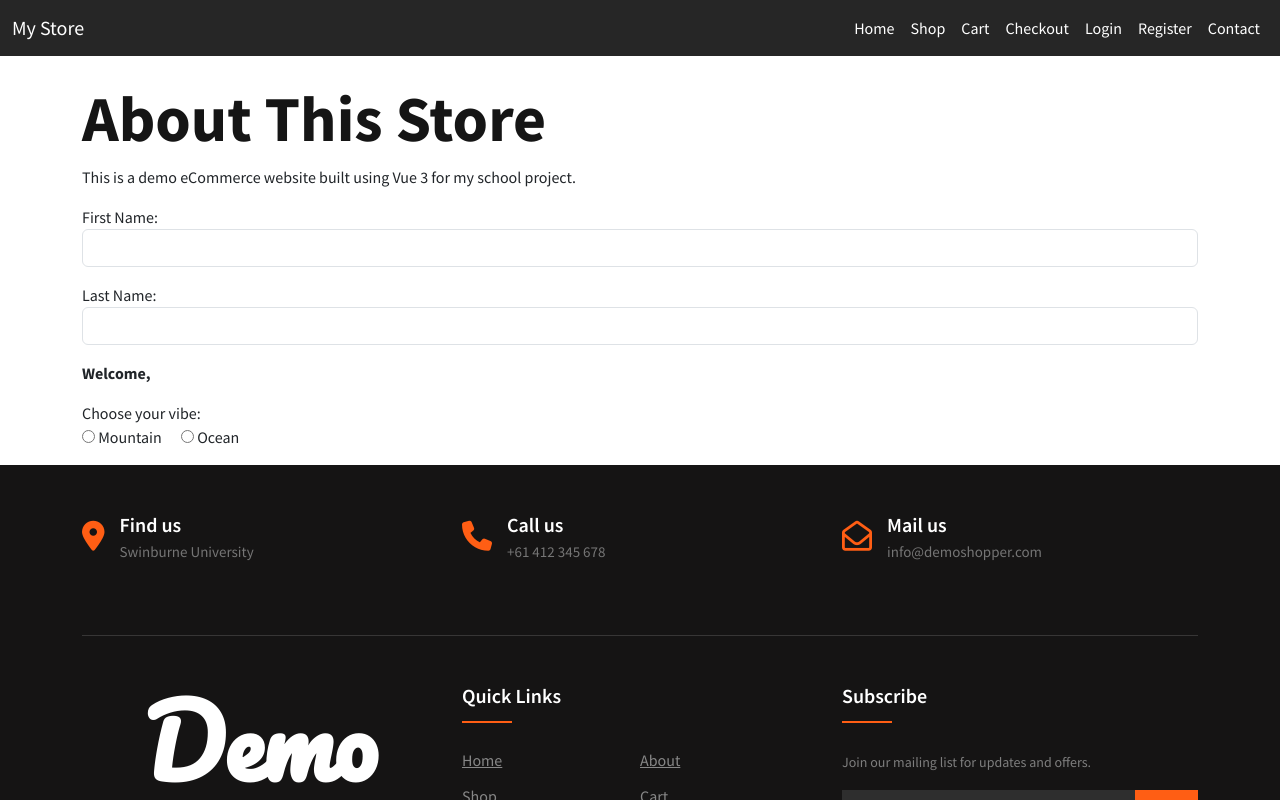
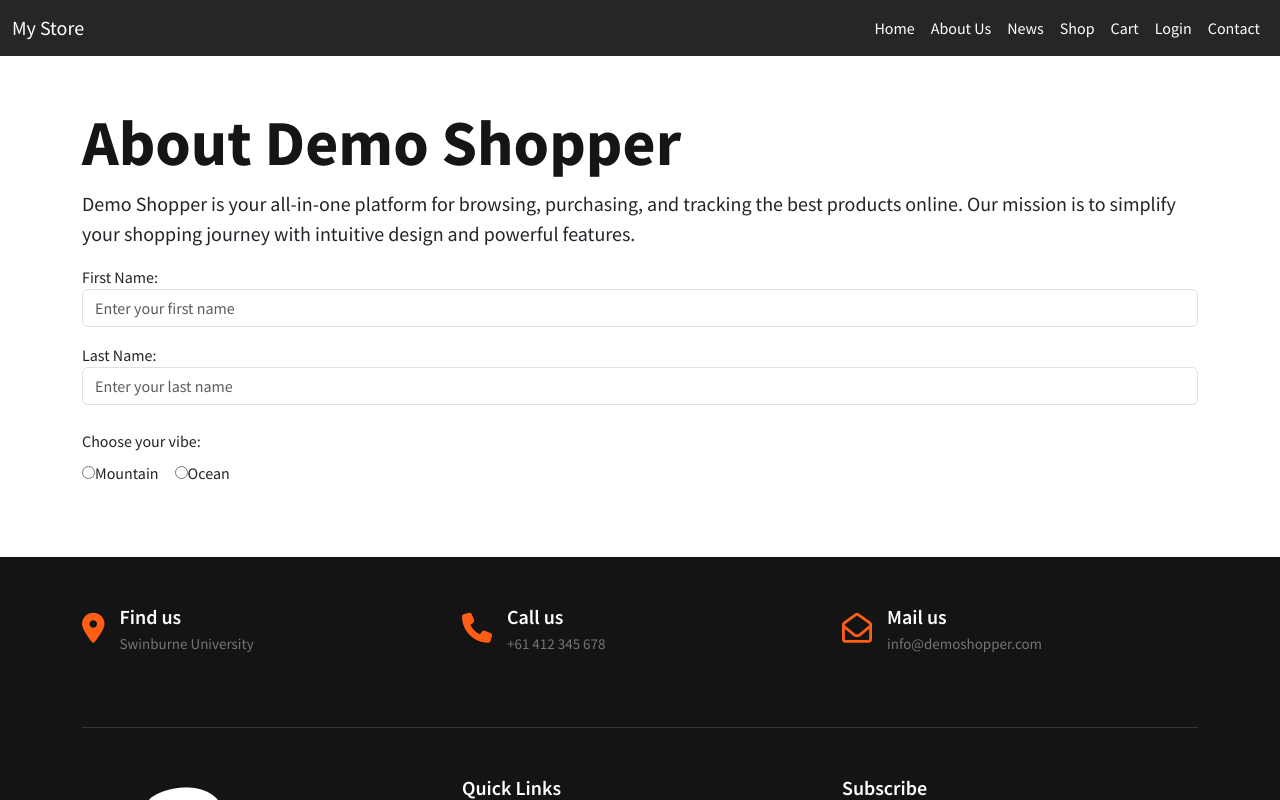
Before and after one commit to Norin209/a3, a Vue app in the folder my-project/: page /about in a window 1280 px wide. Shown: the top 800 px of the page. Built offline with nearby package versions, Linux system fonts and the light colour scheme.

Commit message:
Your commit message

```diff
--- a/my-project/src/components/Navbar.vue
+++ b/my-project/src/components/Navbar.vue
@@ -13,19 +13,19 @@
               <router-link to="/" class="nav-link">Home</router-link>
             </li>
             <li class="nav-item">
+              <router-link to="/About" class="nav-link">About Us</router-link>
+            </li>
+            <li class="nav-item">
+              <router-link to="/News" class="nav-link">News</router-link>
+            </li>
+            <li class="nav-item">
               <router-link to="/products" class="nav-link">Shop</router-link>
             </li>
             <li class="nav-item">
               <router-link to="/cart" class="nav-link">Cart</router-link>
             </li>
             <li class="nav-item">
-              <router-link to="/checkout" class="nav-link">Checkout</router-link>
-            </li>
-            <li class="nav-item">
               <router-link to="/login" class="nav-link">Login</router-link>
-            </li>
-            <li class="nav-item">
-              <router-link to="/register" class="nav-link">Register</router-link>
             </li>
             <li class="nav-item">
               <router-link to="/contact" class="nav-link">Contact</router-link>
--- a/my-project/src/pages/About.vue
+++ b/my-project/src/pages/About.vue
@@ -1,28 +1,76 @@
-<!-- eslint-disable vue/multi-word-component-names -->
 <template>
-    <div class="container mt-4">
-      <h2>About This Store</h2>
-      <p>This is a demo eCommerce website built using Vue 3 for my school project.</p>
+  <div class="about-page container py-5">
+    <h2>About Demo Shopper</h2>
+    <p class="lead">
+      Demo Shopper is your all-in-one platform for browsing, purchasing, and tracking the best products online.
+      Our mission is to simplify your shopping journey with intuitive design and powerful features.
+    </p>
 
-      <form class="mt-3">
-        <div class="mb-3">
-          <label>First Name:</label>
-          <input type="text" v-model="firstName" class="form-control" />
+    <!-- User Name Input -->
+    <div class="form-group mb-3">
+      <label for="firstName">First Name:</label>
+      <input
+        v-model="firstName"
+        type="text"
+        id="firstName"
+        class="form-control"
+        placeholder="Enter your first name"
+      />
     </div>
-        <div class="mb-3">
-          <label>Last Name:</label>
-          <input type="text" v-model="lastName" class="form-control" />
-        </div>
-        <p class="fw-bold">Welcome, {{ fullName }}</p>
-
-        <div class="mb-3">
-          <label>Choose your vibe:</label><br />
-          <input type="radio" value="Mountain" v-model="theme" /> Mountain
-          <input type="radio" value="Ocean" v-model="theme" class="ms-3" /> Ocean
+    <div class="form-group mb-3">
+      <label for="lastName">Last Name:</label>
+      <input
+        v-model="lastName"
+        type="text"
+        id="lastName"
+        class="form-control"
+        placeholder="Enter your last name"
+      />
     </div>
 
-        <img v-if="theme" :src="themeImage" class="img-fluid" style="max-width: 300px;" />
-      </form>
+    <!-- Welcome Message -->
+    <div v-if="fullName" class="alert alert-success mt-3">
+      Welcome, {{ fullName }}!
+    </div>
+
+    <!-- Image Choice -->
+    <div class="form-group mt-4">
+      <label class="form-label">Choose your vibe:</label>
+      <div>
+        <input
+          type="radio"
+          id="mountain"
+          value="mountain"
+          v-model="selectedImage"
+        />
+        <label for="mountain">Mountain</label>
+
+        <input
+          type="radio"
+          id="ocean"
+          value="ocean"
+          v-model="selectedImage"
+          class="ms-3"
+        />
+        <label for="ocean">Ocean</label>
+      </div>
+    </div>
+
+    <!-- Conditional Image -->
+    <div class="image-preview mt-4">
+      <img
+        v-if="selectedImage === 'mountain'"
+        src="@/assets/mountain.jpeg"
+        alt="Mountain"
+        class="img-fluid rounded shadow"
+      />
+      <img
+        v-else-if="selectedImage === 'ocean'"
+        src="@/assets/ocean.jpeg"
+        alt="Ocean"
+        class="img-fluid rounded shadow"
+      />
+    </div>
   </div>
 </template>
 
@@ -33,18 +81,21 @@
     return {
       firstName: '',
       lastName: '',
-        theme: ''
-      }
+      selectedImage: ''
+    };
   },
   computed: {
     fullName() {
-        return this.firstName + ' ' + this.lastName
-      },
-      themeImage() {
-        return this.theme === 'Mountain'
-          ? 'https://via.placeholder.com/300x200?text=Mountain'
-          : 'https://via.placeholder.com/300x200?text=Ocean'
+      return `${this.firstName} ${this.lastName}`.trim();
     }
   }
+};
+</script>
+
+<style scoped>
+.image-preview img {
+  max-width: 100%;
+  height: auto;
+  margin-top: 1rem;
 }
-  </script>
+</style>
--- a/my-project/src/pages/Home.vue
+++ b/my-project/src/pages/Home.vue
@@ -76,17 +76,17 @@
         {
           name: 'Sweater',
           desc: 'Warm and cozy for any season.',
-          img: require('@/assets/sweater.jpg')
+          img: require('@/assets/sweater.jpeg')
         },
         {
           name: 'Sneakers',
           desc: 'Perfect for running or everyday use.',
-          img: require('@/assets/shoes.jpg')
+          img: require('@/assets/shoes.jpeg')
         },
         {
           name: 'T-Shirt',
           desc: 'Lightweight and stylish.',
-          img: require('@/assets/tshirt.jpg')
+          img: require('@/assets/tshirt.jpeg')
         }
       ]
     };
```
Also changed, not shown: my-project/src/pages/News.vue (added), 2 other files (tests, documents, lock files or other folders). Lines whose indentation alone changed are shown as unchanged.
